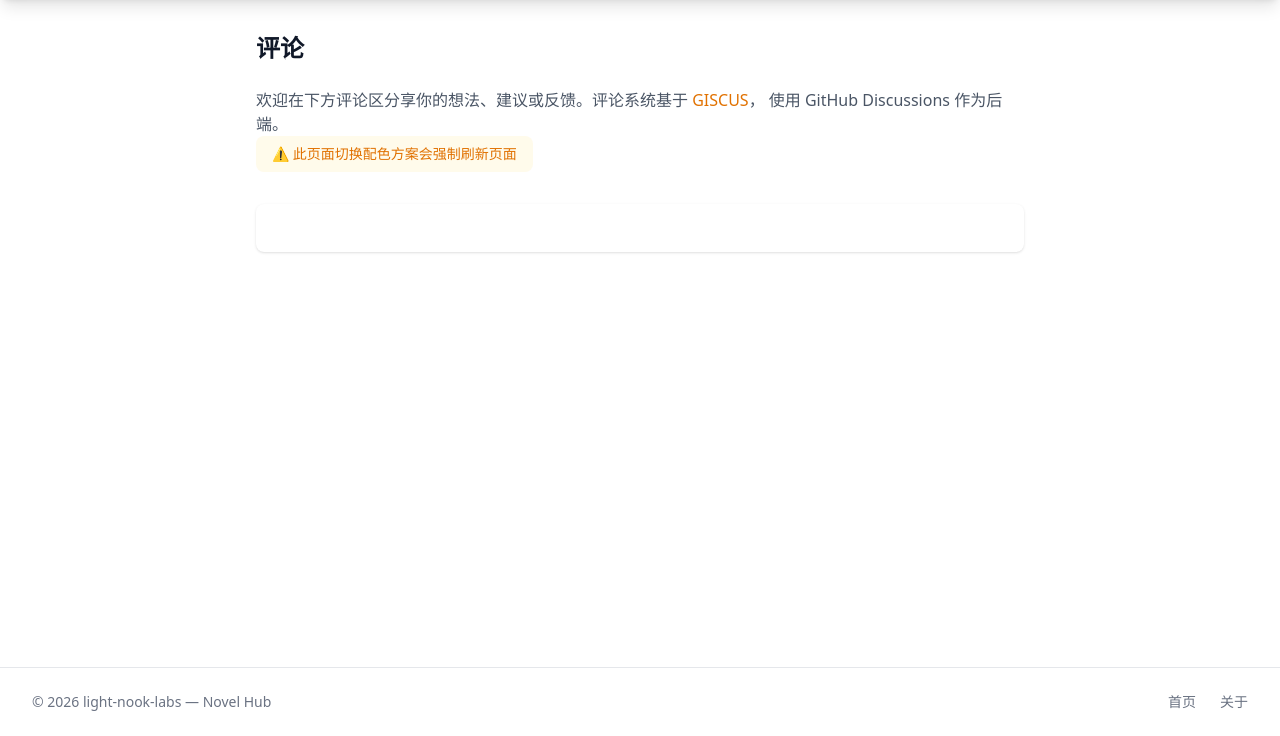
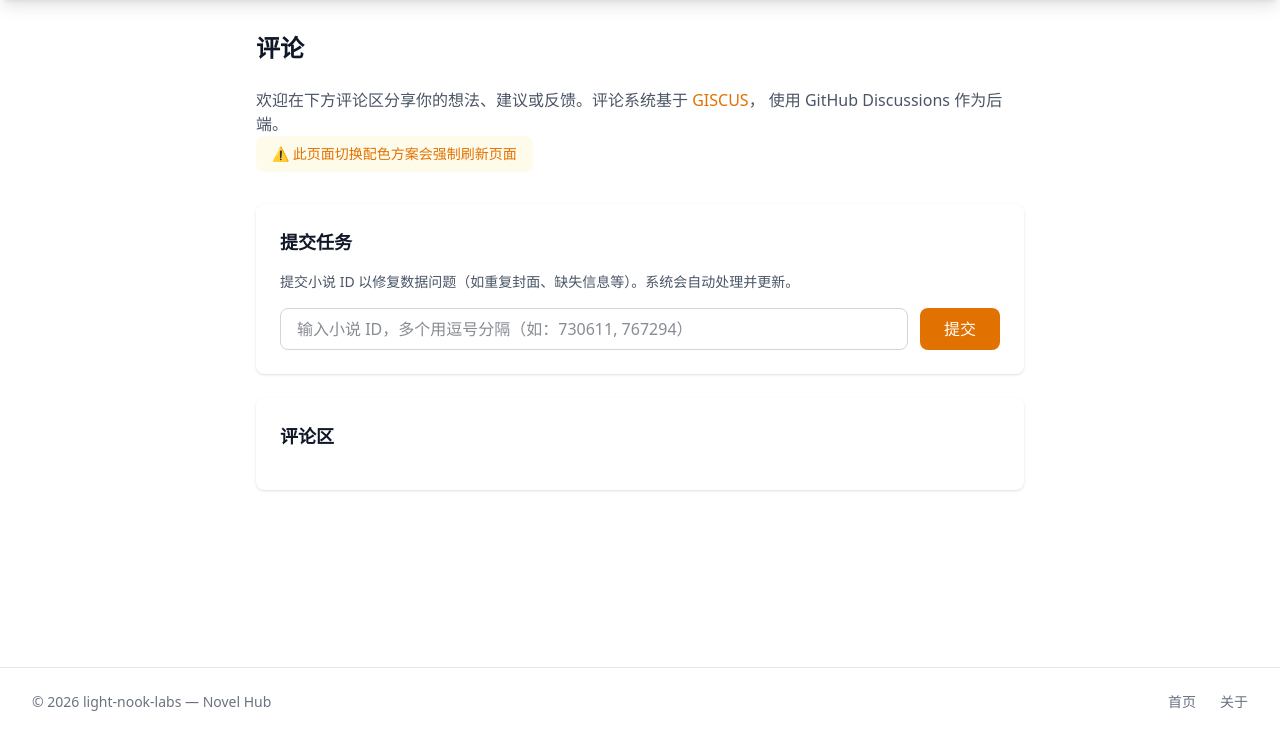
Before and after one commit to light-nook-labs/novel_hub, a Django app: page /comments/ in a window 1280 px wide. Shown: the part 64-800 px from the top of the page. Run offline with Django 5.2, Linux system fonts and the light colour scheme; style sheets or scripts are compiled from the project's sources; some libraries are stand-ins or nearby versions.

Commit message:
Add GitHub-based task collection system
- Task form on comments page creates GitHub Issues
- GitHub Actions workflow processes issues every 30 min
- Extracts novel IDs, adds to Task table, closes issues
- No Python backend dependency for task submission

```diff
--- a/website/novels/templates/novels/comments.html
+++ b/website/novels/templates/novels/comments.html
@@ -17,16 +17,41 @@
     </p>
   </div>
 
+  <!-- Task Collection Section -->
+  <div class="bg-white dark:bg-gray-800 rounded-lg shadow p-6 mb-6">
+    <h2 class="text-lg font-semibold mb-4">提交任务</h2>
+    <p class="text-sm text-gray-600 dark:text-gray-400 mb-4">
+      提交小说 ID 以修复数据问题（如重复封面、缺失信息等）。系统会自动处理并更新。
+    </p>
+    <form id="task-form" class="flex gap-3">
+      <input
+        type="text"
+        id="task-nids"
+        placeholder="输入小说 ID，多个用逗号分隔（如：730611, 767294）"
+        class="flex-1 px-4 py-2 border border-gray-300 dark:border-gray-600 rounded-lg bg-white dark:bg-gray-700 text-gray-900 dark:text-gray-100 focus:ring-2 focus:ring-amber-500 focus:border-transparent"
+      >
+      <button
+        type="submit"
+        class="px-6 py-2 bg-amber-600 hover:bg-amber-700 text-white rounded-lg transition-colors"
+      >
+        提交
+      </button>
+    </form>
+    <div id="task-result" class="mt-3 text-sm hidden"></div>
+  </div>
+
+  <!-- GISCUS Comments Section -->
   <div class="bg-white dark:bg-gray-800 rounded-lg shadow p-6">
+    <h2 class="text-lg font-semibold mb-4">评论区</h2>
     <div id="giscus-container"></div>
   </div>
 </div>
 
 <script>
 document.addEventListener('DOMContentLoaded', function() {
+  // Load GISCUS
   var container = document.getElementById('giscus-container');
-  if (!container) return;
-
+  if (container) {
     var isDark = document.documentElement.classList.contains('dark');
     var script = document.createElement('script');
     script.src = 'https://giscus.app/client.js';
@@ -44,6 +69,57 @@ document.addEventListener('DOMContentLoaded', function() {
     script.setAttribute('crossorigin', 'anonymous');
     script.async = true;
     container.appendChild(script);
+  }
+
+  // Task form submission
+  var form = document.getElementById('task-form');
+  var resultDiv = document.getElementById('task-result');
+
+  if (form) {
+    form.addEventListener('submit', function(e) {
+      e.preventDefault();
+      var input = document.getElementById('task-nids');
+      var nids = input.value.trim();
+
+      if (!nids) {
+        showResult('请输入小说 ID', 'error');
+        return;
+      }
+
+      // Validate format
+      var nidList = nids.split(',').map(function(s) { return s.trim(); });
+      var valid = nidList.every(function(nid) { return /^\d+$/.test(nid); });
+
+      if (!valid) {
+        showResult('ID 格式错误，只能包含数字和逗号', 'error');
+        return;
+      }
+
+      // Create GitHub issue
+      var issueTitle = '[Task] 提交小说 ID: ' + nids;
+      var issueBody = '## 任务提交\n\n' +
+        '**提交时间**: ' + new Date().toISOString() + '\n' +
+        '**小说 ID**: ' + nids + '\n\n' +
+        '---\n' +
+        '*此任务由评论页面自动提交，等待 Actions 处理*';
+
+      var url = 'https://github.com/light-nook-labs/novel_hub/issues/new?' +
+        'title=' + encodeURIComponent(issueTitle) + '&' +
+        'body=' + encodeURIComponent(issueBody) + '&' +
+        'labels=task';
+
+      window.open(url, '_blank');
+      showResult('已跳转到 GitHub，请提交 Issue', 'success');
+      input.value = '';
+    });
+  }
+
+  function showResult(message, type) {
+    resultDiv.textContent = message;
+    resultDiv.className = 'mt-3 text-sm ' +
+      (type === 'error' ? 'text-red-600 dark:text-red-400' : 'text-green-600 dark:text-green-400');
+    resultDiv.classList.remove('hidden');
+  }
 
   // Force page reload when theme toggle is clicked
   var toggle = document.getElementById('theme-toggle');
```
Also changed, not shown: .github/workflows/process-task-issues.yml (added). Lines whose indentation alone changed are shown as unchanged.
